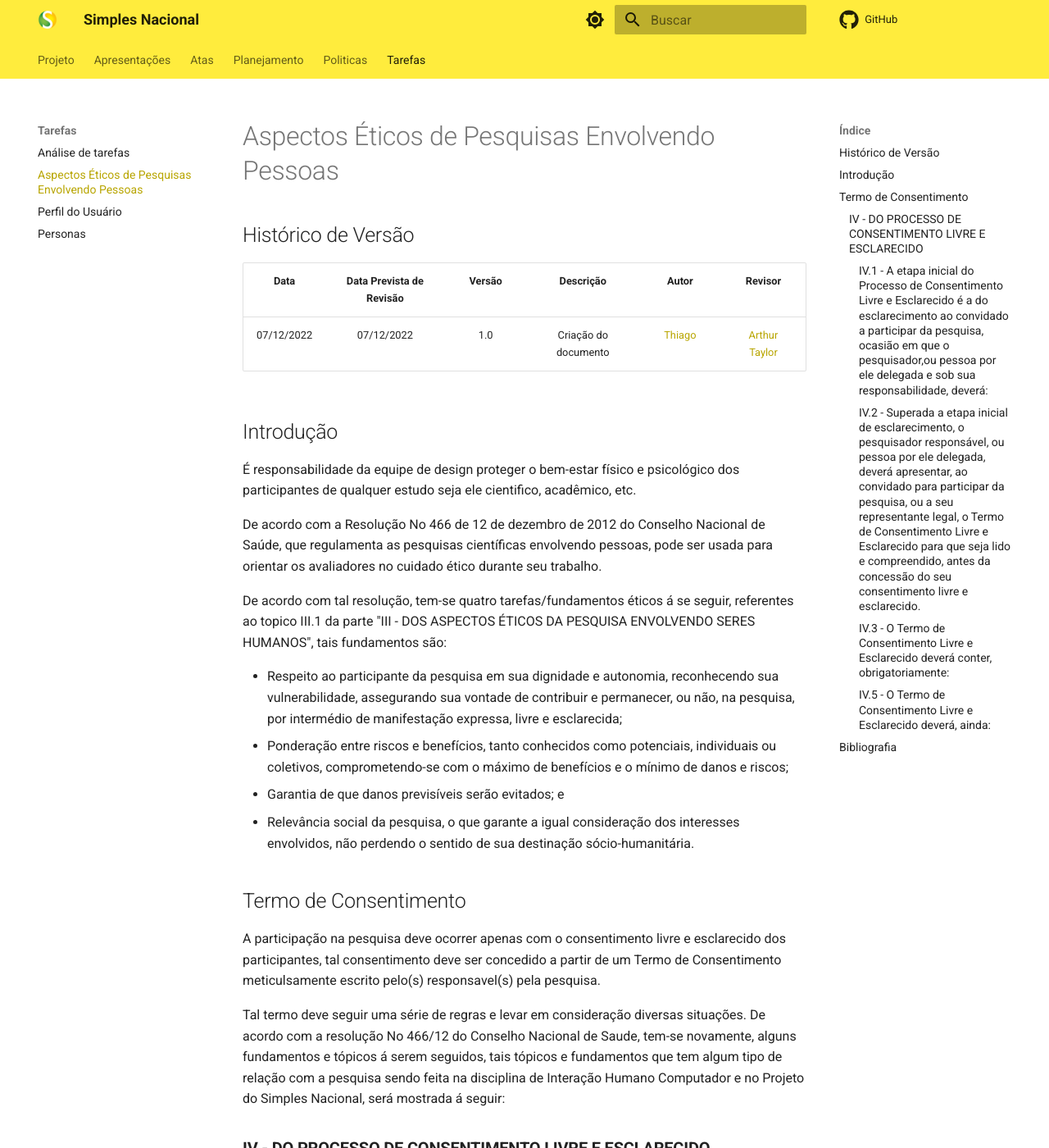
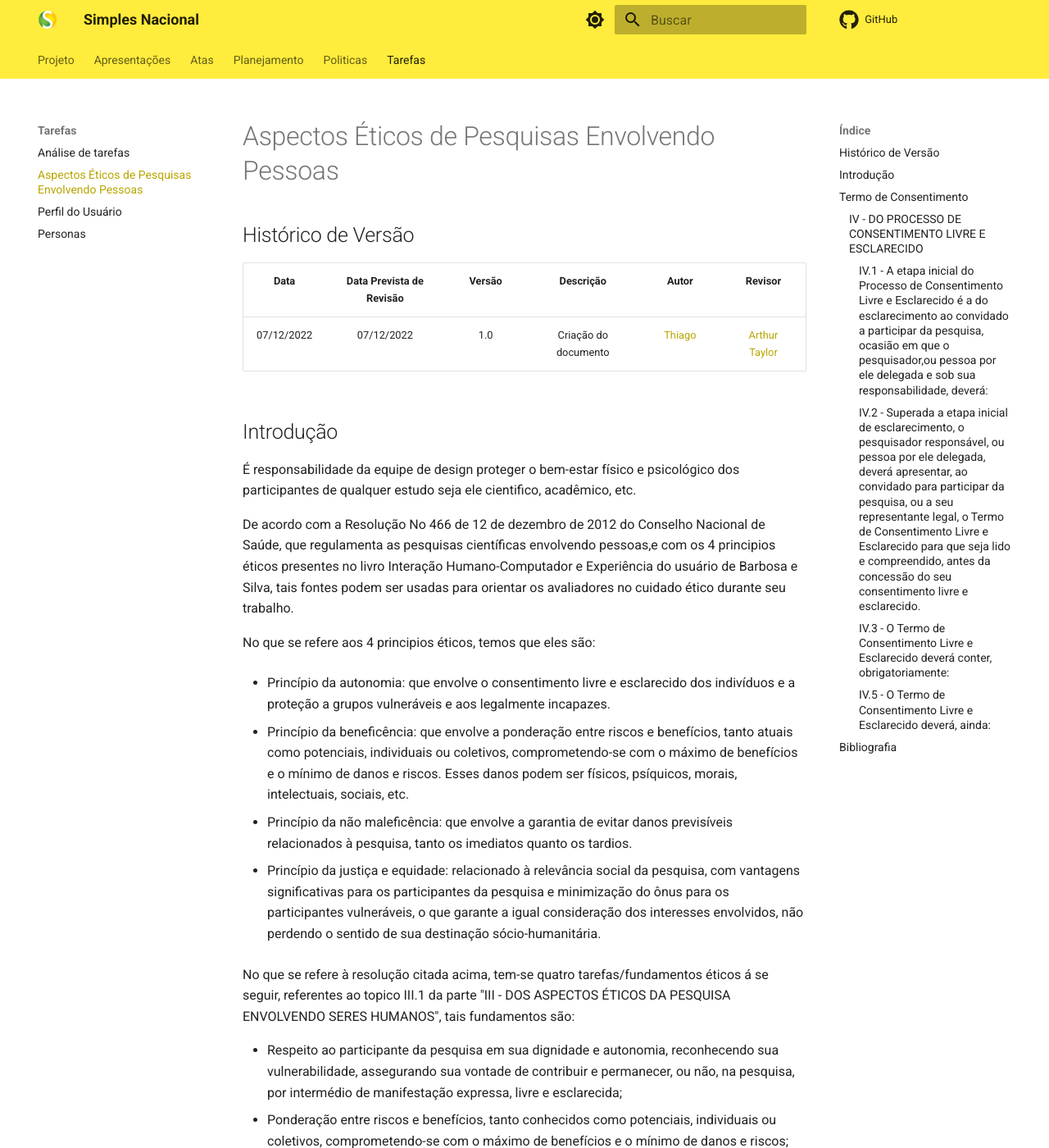
Before and after one commit to Interacao-Humano-Computador/2022.2-SimplesNacional, an MkDocs documentation site: the page built from docs/Tarefas/Aspectos Éticos.md, in a window 1280 px wide and 1400 px high. Shown: the whole window at 82% size. Built offline with MkDocs 1.6.1 and Material for MkDocs 9.7.7, drawn with Linux system fonts in a browser that asks for light colours; comment, search, counter and statistics services are not loaded; some of the changed text lies outside the part shown.

Commit message:
Adição de Principios Éticos

```diff
--- a/docs/Tarefas/Aspectos Éticos.md
+++ b/docs/Tarefas/Aspectos Éticos.md
@@ -8,10 +8,21 @@
 ## Introdução
 É responsabilidade da equipe de design proteger o bem-estar físico e psicológico dos participantes de qualquer estudo seja ele cientifico, acadêmico, etc.
 
-De acordo com a Resolução No 466 de 12 de dezembro de 2012 do Conselho Nacional de Saúde, que regulamenta as pesquisas científicas envolvendo pessoas,
-pode ser usada para orientar os avaliadores no cuidado ético durante seu trabalho.
+De acordo com a Resolução No 466 de 12 de dezembro de 2012 do Conselho Nacional de Saúde, que regulamenta as pesquisas científicas envolvendo pessoas,e com os 4
+principios éticos presentes no livro Interação Humano-Computador e Experiência do usuário de Barbosa e Silva, tais fontes
+podem ser usadas para orientar os avaliadores no cuidado ético durante seu trabalho.
 
-De acordo com tal resolução, tem-se quatro tarefas/fundamentos éticos á se seguir, referentes ao topico III.1
+No que se refere aos 4 principios éticos, temos que eles são:
+
+ - Princípio da autonomia: que envolve o consentimento livre e esclarecido dos indivíduos e a proteção a grupos vulneráveis e aos legalmente incapazes.
+
+ - Princípio da beneficência: que envolve a ponderação entre riscos e benefícios, tanto atuais como potenciais, individuais ou coletivos, comprometendo-se com o máximo de benefícios e o mínimo de danos e riscos. Esses danos podem ser físicos, psíquicos, morais, intelectuais, sociais, etc.
+
+ - Princípio da não maleficência: que envolve a garantia de evitar danos previsíveis relacionados à pesquisa, tanto os imediatos quanto os tardios.
+
+ - Princípio da justiça e equidade: relacionado à relevância social da pesquisa, com vantagens significativas para os participantes da pesquisa e minimização do ônus para os participantes vulneráveis, o que garante a igual consideração dos interesses envolvidos, não perdendo o sentido de sua destinação sócio-humanitária.
+
+No que se refere à resolução citada acima, tem-se quatro tarefas/fundamentos éticos á se seguir, referentes ao topico III.1
 da parte "III - DOS ASPECTOS ÉTICOS DA PESQUISA ENVOLVENDO SERES HUMANOS", tais fundamentos são:
 
  - Respeito ao participante da pesquisa em sua dignidade e autonomia,
@@ -93,3 +104,5 @@ Disponível em: https://www.inca.gov.br/sites/ufu.sti.inca.local/files//media/do
 
 Projeto de Interação-Humano-Computador da Agência Virtual Neoenergia Brasil - Aspectos Éticos,
 disponivel em: https://interacao-humano-computador.github.io/2022.1-AgenciaVirtualNeoenergia/analise_de_requisitos/aspectos_eticos/. Acesso em: 7 dez. 2022.
+
+Barbosa, S. D. J.; Silva, B. S. da; Silveira, M. S.; Gasparini, I.; Darin, T.; Barbosa, G. D. J. (2021);Interação Humano-Computador e Experiência do usuário.
```
